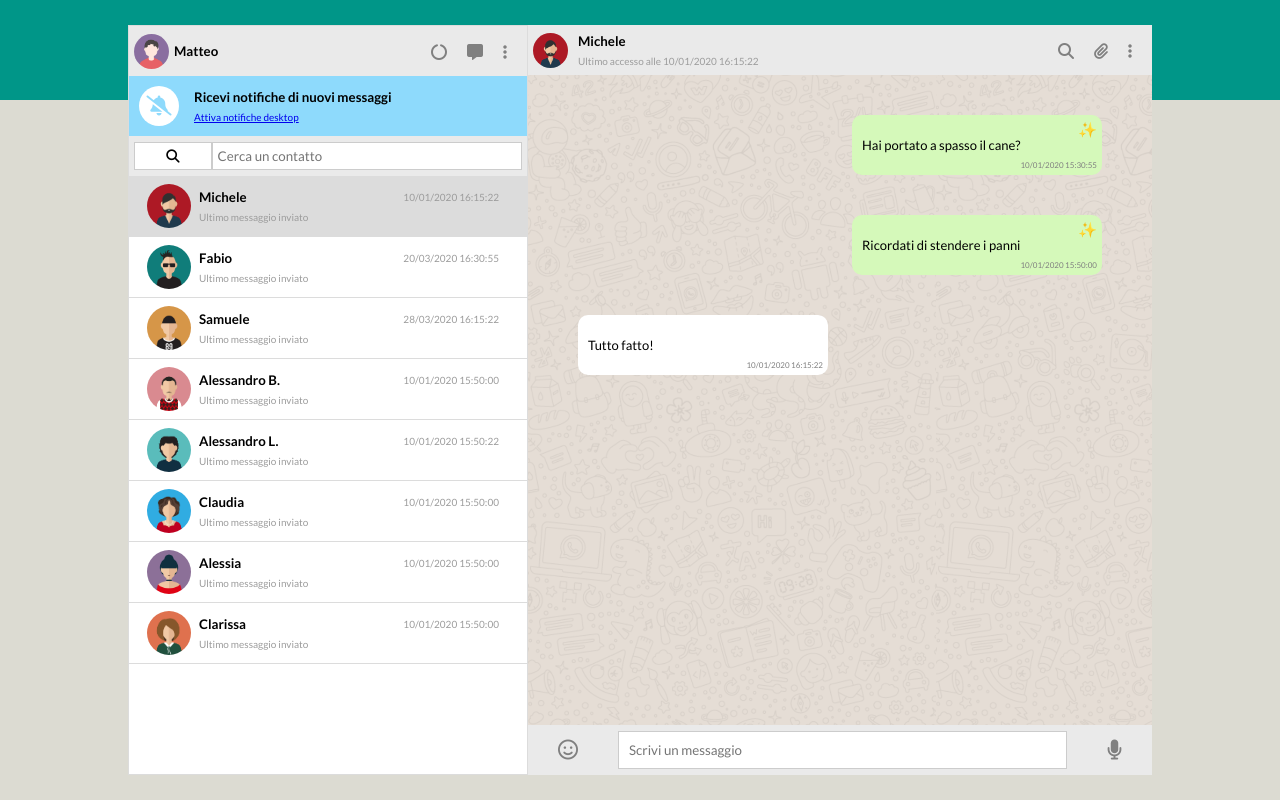
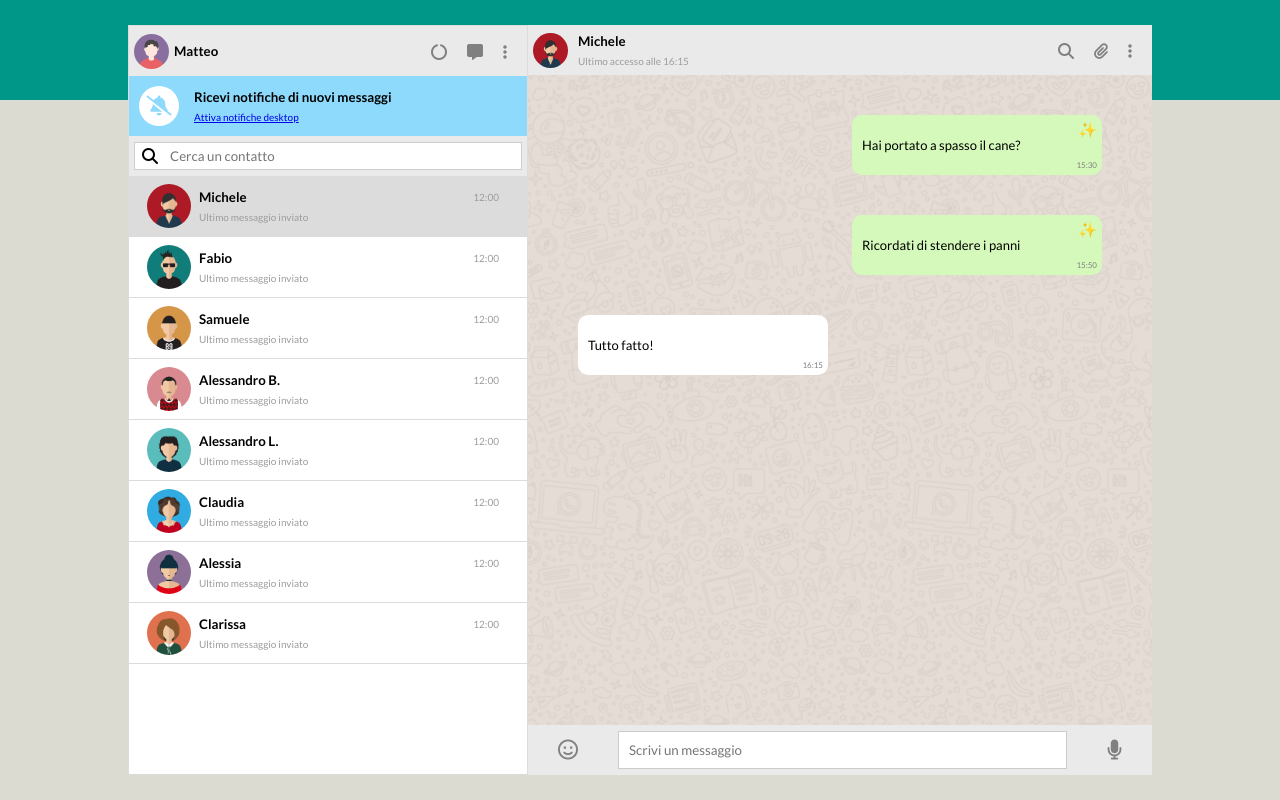
Before and after one commit to matteo-rossi90/vue-boolzapp, a plain HTML site: page index.html in a window 1280 px wide. Drawn offline with nearby package versions, Linux system fonts and the light colour scheme.

Commit message:
refactoring - end

```diff
--- a/css/style.css
+++ b/css/style.css
@@ -144,16 +144,18 @@ i{
 
 #search-bar input {
     flex: 1;
-    padding: 5px;
+    padding: 5px 35px;
     border: 1px solid #ccc;
 }
 
-#btn-search{
-    width: 20%;
-    padding: 5px;
-    background-color: white;
-    border: 1px solid #ccc;
-    cursor: pointer;
+#search{
+    position:relative;
+}
+
+.fa-search{
+    position: absolute;
+    transform: translate(50%);
+    z-index: 900;
 }
 
 /* box contatti */
@@ -207,7 +209,7 @@ i{
     height: 100%;
     width: calc(100% - 400px);
     background-image: url('../img/background_chat.png');
-    background-size:contain;
+    background-size:60%;
     flex-shrink: 0;
 }
 
--- a/index.html
+++ b/index.html
@@ -90,10 +90,8 @@
 
                     <!-- barra di ricerca per filtrare i profili -->
                     <div id="search-bar">
-                        <button id="btn-search">
-                            <i class="fa fa-search"></i>
-                        </button>
-                        <input type="text" placeholder="Cerca un contatto" v-model="searchQuery" @keyup.enter="filteredUser">
+                        <i class="fa fa-search"></i>
+                        <input id="search" type="text" placeholder="Cerca un contatto" v-model="searchQuery" @keyup.enter="filteredUser">
                     </div>
 
                     <!-- box che ospita la lista dei contatti -->
@@ -112,7 +110,7 @@
                                 <div class="box-text">
                                     <div class="container-between">
                                         <h5>{{ item.name }}</h5>
-                                        <small class="list-date">{{ item.lastMessageTime }}</small>
+                                        <small class="list-date">12:00</small>
                                     </div>
                                     <small class="text-sent">Ultimo messaggio inviato</small>
                                 </div>
@@ -135,13 +133,12 @@
                             <!-- immagine del contatto corrente -->
                             <div class="image-box">
                                 <img :src="listContacts[currentIndex].avatar" :alt="listContacts[currentIndex].name">
-
                             </div>
 
                             <!-- testi del contatto corrente -->
                             <div class="box-text">
                                 <h5> {{ listContacts[currentIndex].name}} </h5>
-                                <small class="text-sent">Ultimo accesso alle {{listContacts[currentIndex].lastMessageTime}}</small>
+                                <small class="text-sent">Ultimo accesso alle {{ formatTime(listContacts[currentIndex].lastMessageTime) }}</small>
                             </div>
 
                         </div>
@@ -179,7 +176,7 @@
                                     </ul>
                                 </div>
                                 <p class="text-message">{{ text.message }}</p>
-                                <p class="text-date"> {{ text.date }} </p>
+                                <p class="text-date"> {{ formatTime(text.date) }} </p>
                             </div>
 
                         </div>
--- a/js/main.js
+++ b/js/main.js
@@ -270,7 +270,11 @@ createApp({
         // aggiorna la data e l'ora dell'ultimo messaggio del contatto
         updateContactTime(index, date) {
             this.listContacts[index].lastMessageTime = date;
-        }
+        },
+        //estrarre solo l'ora dalla proprietà date
+        formatTime(date) {
+            return date.slice(11, 16);
+        },
     },
     computed:{
 
```
